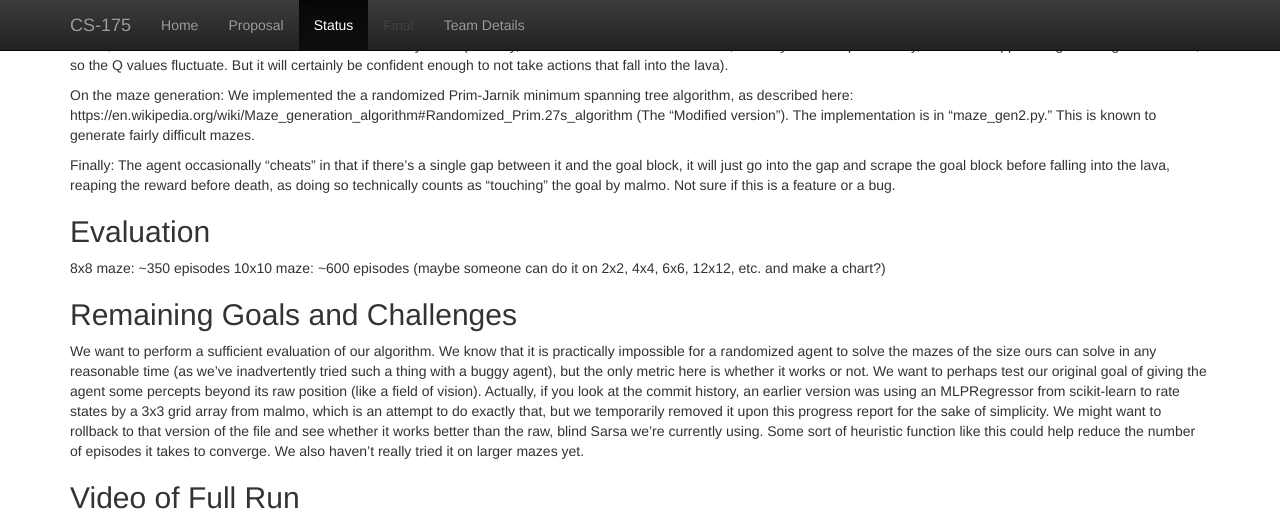
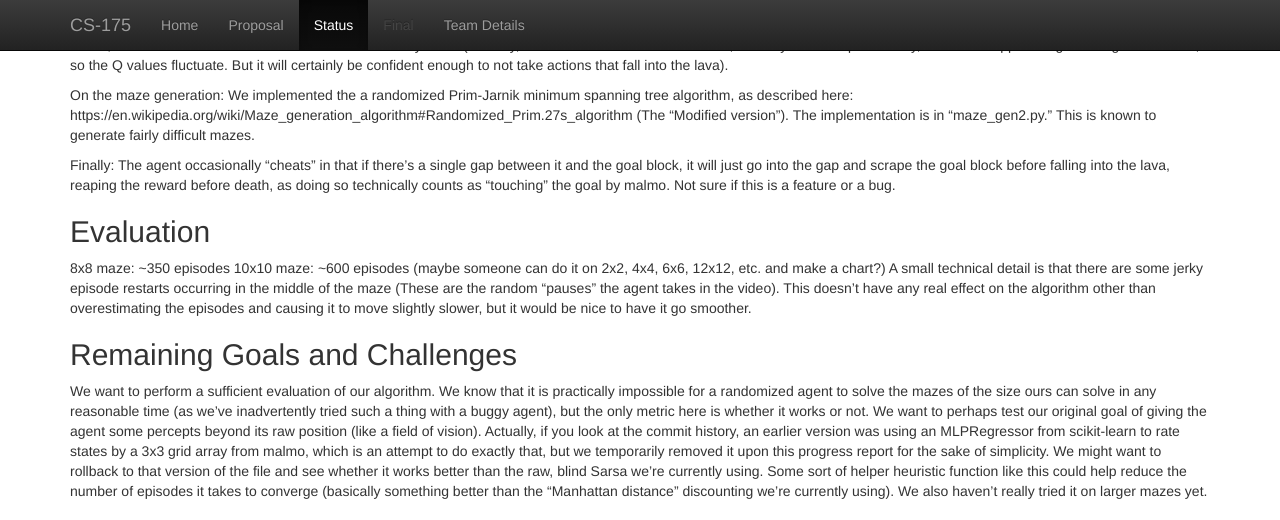
Before and after one commit to katmannn/The-Ground-is-Lava, a Jekyll site: the page built from docs/status.md, in a window 1280 px wide and 900 px high, scrolled down 604 px, cut to the strip 0-520 px from the top of the window. Built offline with Jekyll 4.4.1, drawn with Linux system fonts in a browser that asks for light colours.

Commit message:
Update status.md

```diff
--- a/docs/status.md
+++ b/docs/status.md
@@ -24,9 +24,10 @@ Finally: The agent occasionally "cheats" in that if there's a single gap between
 8x8 maze: ~350 episodes
 10x10 maze: ~600 episodes
 (maybe someone can do it on 2x2, 4x4, 6x6, 12x12, etc. and make a chart?)
+A small technical detail is that there are some jerky episode restarts occurring in the middle of the maze (These are the random "pauses" the agent takes in the video). This doesn't have any real effect on the algorithm other than overestimating the episodes and causing it to move slightly slower, but it would be nice to have it go smoother.
 
 ## Remaining Goals and Challenges
-We want to perform a sufficient evaluation of our algorithm. We know that it is practically impossible for a randomized agent to solve the mazes of the size ours can solve in any reasonable time (as we've inadvertently tried such a thing with a buggy agent), but the only metric here is whether it works or not. We want to perhaps test our original goal of giving the agent some percepts beyond its raw position (like a field of vision). Actually, if you look at the commit history, an earlier version was using an MLPRegressor from scikit-learn to rate states by a 3x3 grid array from malmo, which is an attempt to do exactly that, but we temporarily removed it upon this progress report for the sake of simplicity. We might want to rollback to that version of the file and see whether it works better than the raw, blind Sarsa we're currently using. Some sort of heuristic function like this could help reduce the number of episodes it takes to converge. We also haven't really tried it on larger mazes yet.
+We want to perform a sufficient evaluation of our algorithm. We know that it is practically impossible for a randomized agent to solve the mazes of the size ours can solve in any reasonable time (as we've inadvertently tried such a thing with a buggy agent), but the only metric here is whether it works or not. We want to perhaps test our original goal of giving the agent some percepts beyond its raw position (like a field of vision). Actually, if you look at the commit history, an earlier version was using an MLPRegressor from scikit-learn to rate states by a 3x3 grid array from malmo, which is an attempt to do exactly that, but we temporarily removed it upon this progress report for the sake of simplicity. We might want to rollback to that version of the file and see whether it works better than the raw, blind Sarsa we're currently using. Some sort of helper heuristic function like this could help reduce the number of episodes it takes to converge (basically something better than the "Manhattan distance" discounting we're currently using). We also haven't really tried it on larger mazes yet.
 
 ## Video of Full Run
 <iframe width="854" height="480" src="https://www.youtube.com/embed/fx8xDqEMQd0" frameborder="0" allowfullscreen></iframe>
```
